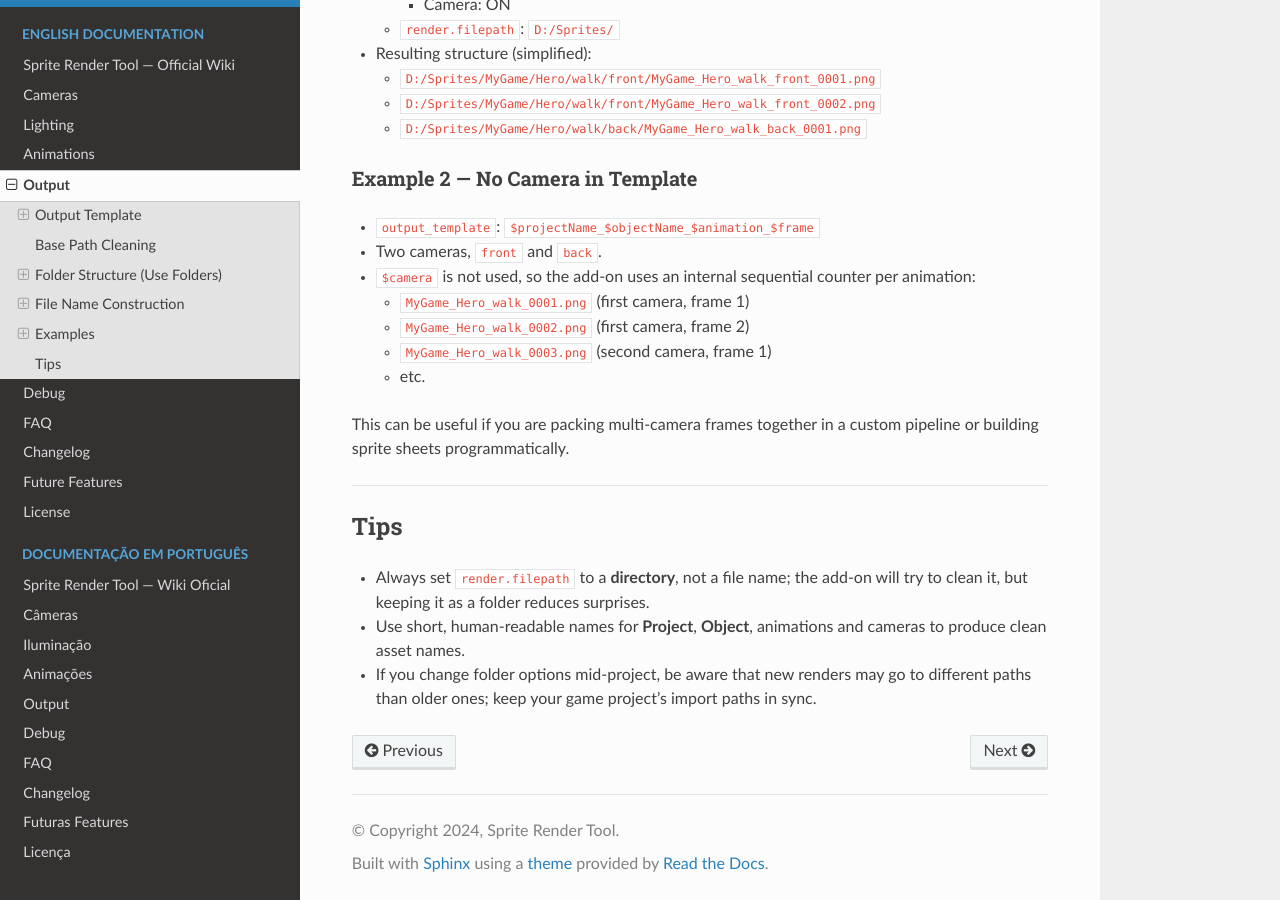
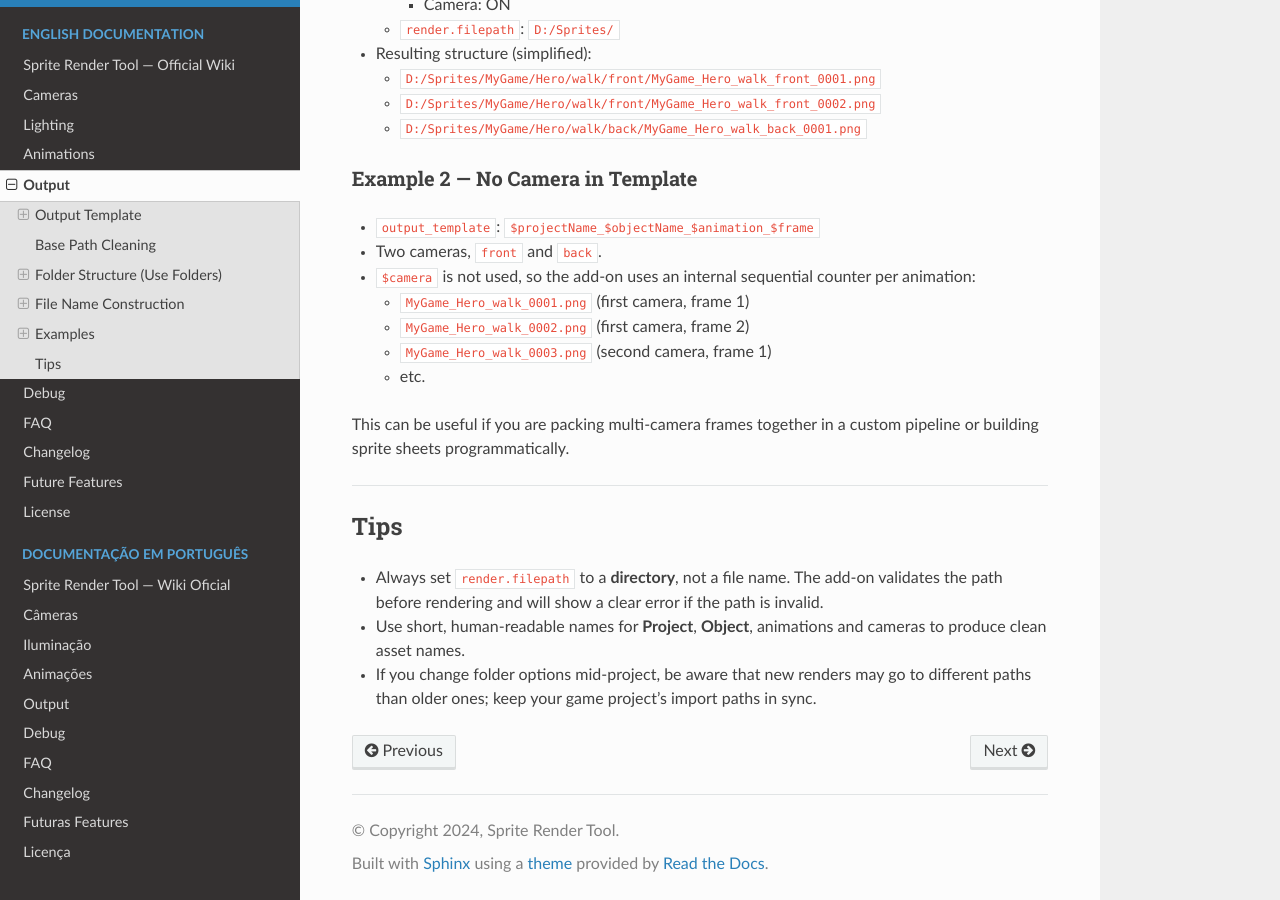
Before and after one commit to Lochzin/Sprite-Render-Tool-Wiki, a Sphinx documentation site: the page built from docs/en/Output.md, in a window 1280 px wide and 900 px high, scrolled down 3562 px. Built offline with Sphinx 7.4.7 and the Read the Docs theme 3.1.0, drawn with Linux system fonts in a browser that asks for light colours.

Commit message:
Directory Doc Fix

```diff
--- a/docs/en/Output.md
+++ b/docs/en/Output.md
@@ -149,6 +149,6 @@ This can be useful if you are packing multi‑camera frames together in a custom
 
 ## Tips
 
-- Always set `render.filepath` to a **directory**, not a file name; the add‑on will try to clean it, but keeping it as a folder reduces surprises.
+- Always set `render.filepath` to a **directory**, not a file name. The add-on validates the path before rendering and will show a clear error if the path is invalid.
 - Use short, human‑readable names for **Project**, **Object**, animations and cameras to produce clean asset names.
 - If you change folder options mid‑project, be aware that new renders may go to different paths than older ones; keep your game project’s import paths in sync.
```
Also changed, not shown: docs/pt/Output.md (+1 -1 lines).
